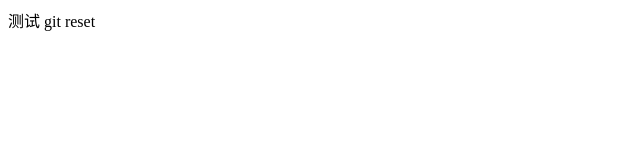
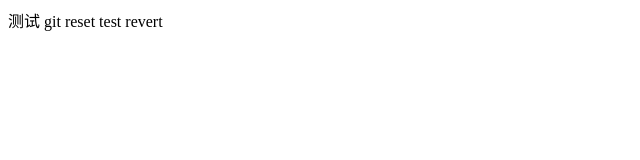
Before and after one commit to milixie/Git, a plain HTML site: page home/index.html in a window 1280 px wide. Shown: the full height of the page, 0-640 px from the left. Drawn offline with Linux system fonts and the light colour scheme.

Commit message:
test revert

```diff
--- a/home/index.html
+++ b/home/index.html
@@ -4,6 +4,6 @@
 	<title>git</title>
 </head>
 <body>
-<div> 测试 git reset </div>
+<div> 测试 git reset test revert</div>
 </body>
 </html>
```
